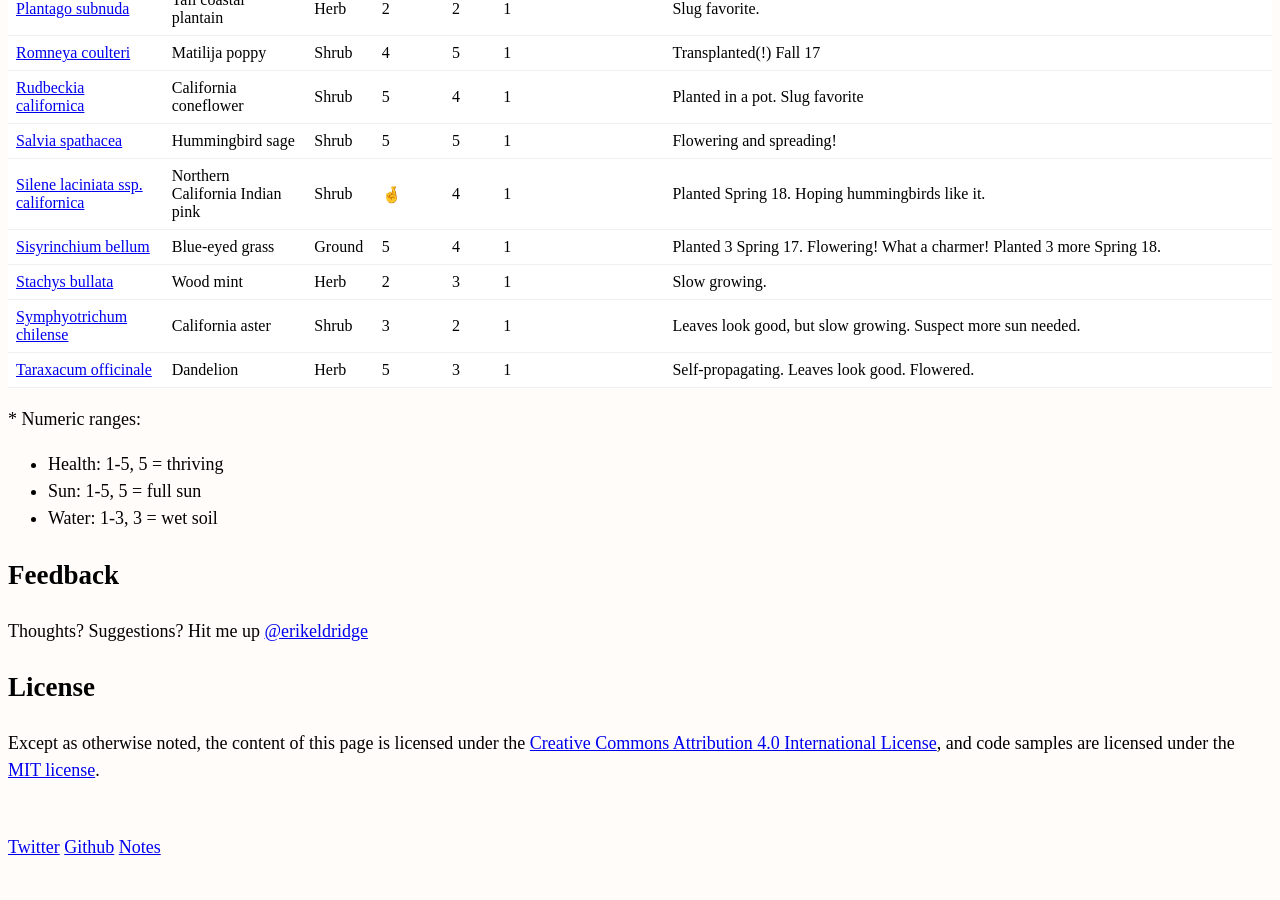
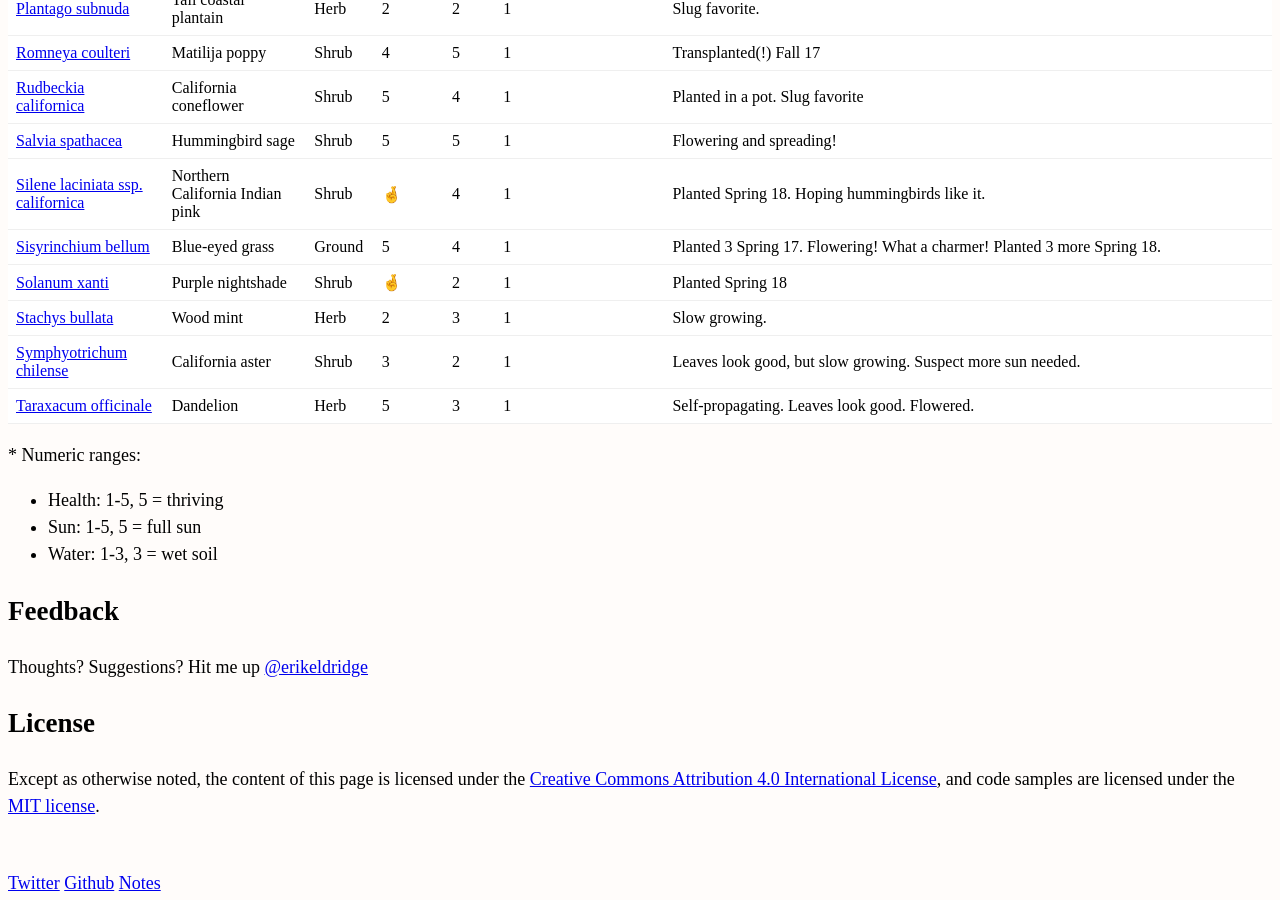
Before and after one commit to erikeldridge/erikeldridge.github.com, a Jekyll site: the page built from _posts/2018-05-22-coastal-sage-scrub-permaculture.md, in a window 1280 px wide and 900 px high, scrolled down 2470 px. Built offline with Jekyll 4.4.1, drawn with Linux system fonts in a browser that asks for light colours; nearby versions of some CDN libraries; before the commit the page ends 3334 px from its top, so only the background shows below that.

Commit message:
Update from Forestry.io - 2018-05-22-coastal-sage-scrub-permaculture.md

```diff
--- a/_posts/2018-05-22-coastal-sage-scrub-permaculture.md
+++ b/_posts/2018-05-22-coastal-sage-scrub-permaculture.md
@@ -70,6 +70,7 @@ Here are the plants I've tried:
 |[Salvia spathacea](https://www.inaturalist.org/taxa/64133-Salvia-spathacea)| Hummingbird sage | Shrub | 5 | 5 | 1 | Flowering and spreading! |
 | [Silene laciniata ssp. californica](https://www.inaturalist.org/taxa/62222-Silene-laciniata-californica) | Northern California Indian pink | Shrub | 🤞 | 4 | 1 | Planted Spring 18. Hoping hummingbirds like it. |
 | [Sisyrinchium bellum](https://www.inaturalist.org/taxa/49918-Sisyrinchium-bellum) | Blue-eyed grass | Ground | 5 | 4 | 1 | Planted 3 Spring 17. Flowering! What a charmer! Planted 3 more Spring 18. |
+|[Solanum xanti](https://www.inaturalist.org/taxa/79146-Solanum-xanti)| Purple nightshade | Shrub |🤞|2|1|Planted Spring 18|
 | [Stachys bullata](https://www.inaturalist.org/taxa/58930-Stachys-bullata) | Wood mint | Herb | 2 | 3 | 1 | Slow growing. |
 | [Symphyotrichum chilense](https://www.inaturalist.org/taxa/56861-Symphyotrichum-chilense) | California aster | Shrub | 3 | 2 | 1 | Leaves look good, but slow growing. Suspect more sun needed. |
 | [Taraxacum officinale](https://www.inaturalist.org/taxa/47602-Taraxacum-officinale) | Dandelion | Herb | 5 | 3 | 1 | Self-propagating. Leaves look good. Flowered. |
```
